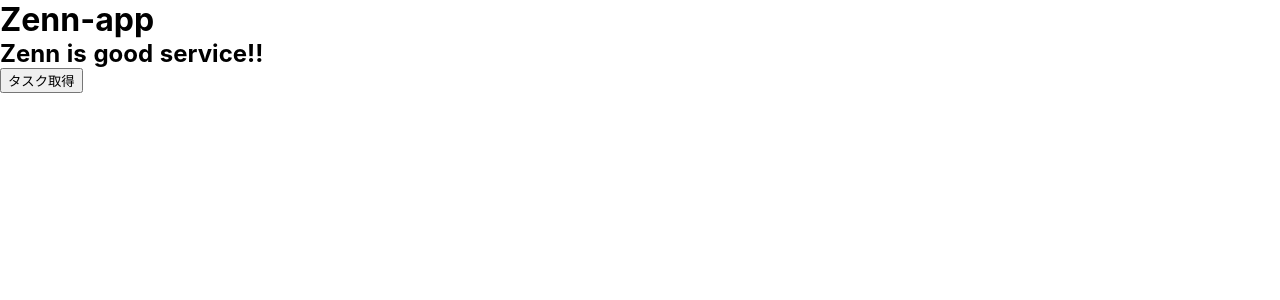
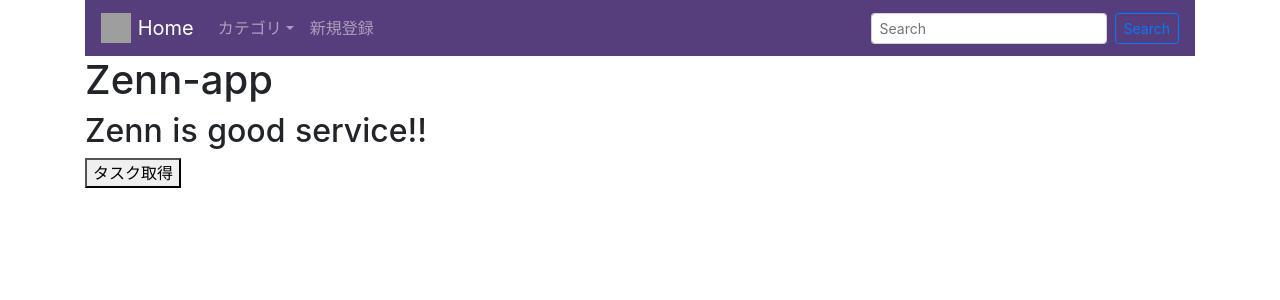
Before and after one commit to hiroya-nagakura/Nuxt-sample, a Nuxt app in the folder frontend/: page / in a window 1280 px wide. Shown: the top 300 px of the page. Built offline with nearby package versions, Linux system fonts and the light colour scheme; grey boxes are pictures that could not be loaded.

Commit message:
[add]Bootstrapの導入

```diff
--- /dev/null
+++ b/frontend/components/SideNav.vue
@@ -0,0 +1,28 @@
+<template>
+    <div>
+        <b-navbar toggleable="lg" type="dark" style="background-color: #563d7c;">
+            <b-navbar-brand href="/">
+                <img src="https://placekitten.com/g/30/30" class="d-inline-block align-top" alt="Kitten">
+                Home
+            </b-navbar-brand>
+            <b-navbar-toggle target="nav-collapse"></b-navbar-toggle>
+            <b-collapse id="nav-collapse" is-nav>
+                <b-navbar-nav>
+                    <b-nav-item-dropdown text="カテゴリ" right>
+                        <b-dropdown-item href="#">EN</b-dropdown-item>
+                        <b-dropdown-item href="#">ES</b-dropdown-item>
+                        <b-dropdown-item href="#">RU</b-dropdown-item>
+                        <b-dropdown-item href="#">FA</b-dropdown-item>
+                    </b-nav-item-dropdown>
+                    <b-nav-item href="/form">新規登録</b-nav-item>
+                </b-navbar-nav>
+                <b-navbar-nav class="ml-auto">
+                    <b-nav-form>
+                        <b-form-input size="sm" class="mr-sm-2" placeholder="Search"></b-form-input>
+                        <b-button size="sm" variant="outline-primary" class="my-2 my-sm-0" type="submit">Search</b-button>
+                    </b-nav-form>
+                </b-navbar-nav>
+            </b-collapse>
+        </b-navbar>
+    </div>
+</template>
--- a/frontend/nuxt.config.js
+++ b/frontend/nuxt.config.js
@@ -42,7 +42,8 @@
   ** Nuxt.js modules
   */
   modules: [
-    '@nuxtjs/axios'
+    '@nuxtjs/axios',
+    'bootstrap-vue/nuxt'
   ],
   /*
   ** Build configuration
--- a/frontend/package.json
+++ b/frontend/package.json
@@ -12,7 +12,10 @@
   },
   "dependencies": {
     "@nuxtjs/axios": "^5.12.2",
-    "nuxt": "^2.0.0"
+    "bootstrap": "^4.6.0",
+    "bootstrap-vue": "^2.21.2",
+    "nuxt": "^2.0.0",
+    "vue": "^2.6.12"
   },
   "devDependencies": {}
 }
--- a/frontend/pages/index.vue
+++ b/frontend/pages/index.vue
@@ -1,5 +1,8 @@
 <template>
   <div class="container">
+    <div>
+      <SideNav />
+    </div>
     <div>
       <h1 class="title">
         Zenn-app
@@ -18,12 +21,17 @@
 </template>
 
 <script>
+import SideNav from '../components/SideNav.vue'
+
 export default {
   data() {
     return {
       subTitle: 'Zenn is good service!!',
       tasks: []
     }
+  },
+  components:{
+    SideNav
   },
   methods: {
     async getSomething() {
```
Also changed, not shown: 2 other files (tests, documents, lock files or other folders).
